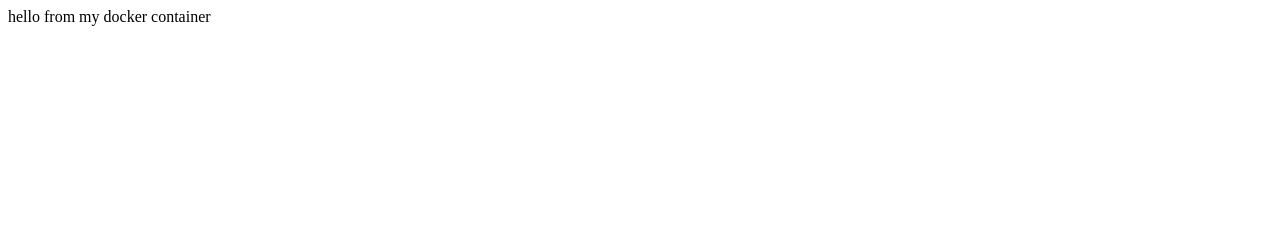
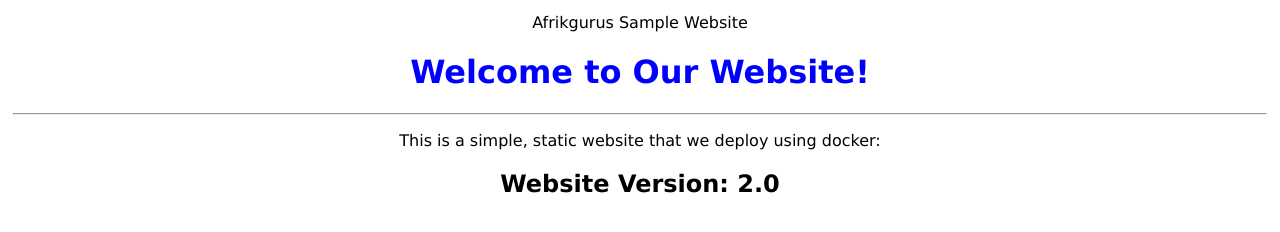
Before and after one commit to elviedjomo/DockerfileRepo, a plain HTML site: page index.html in a window 1280 px wide. Drawn offline with Linux system fonts and the light colour scheme.

Commit message:
index.html file has been modified

```diff
--- a/index.html
+++ b/index.html
@@ -1 +1,13 @@
-hello from my docker container
+<html>
+  <head>
+    <tittle>Afrikgurus Sample Website</tittle>
+    <style> css here </style>
+    <script> java script here </script>
+  </head>
+  <body style="text-align:center;font-family:Verdana;margin:1%;">
+      <h1 style="color:blue;"> Welcome to Our Website!</h1>
+      <hr>
+      <p>This is a simple, static website that we deploy using docker:</p>
+      <h2>Website Version: 2.0</h2>
+  </body>
+</html>
```
